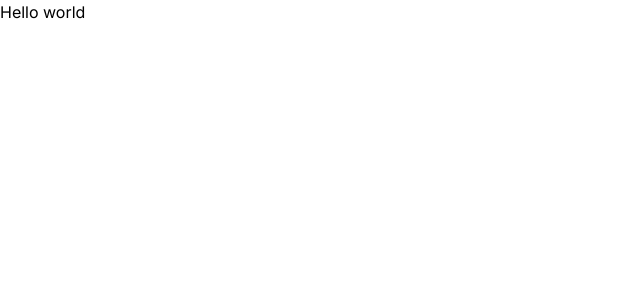
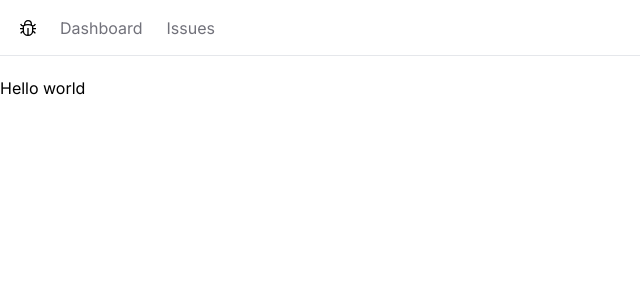
Before and after one commit to hebahiari/issue-tracker, a Next.js app: page / in a window 1280 px wide. Shown: the top 300 px of the page, without its empty margins (0-640 px from the left). Built offline with nearby package versions, Linux system fonts and the light colour scheme.

Commit message:
added navbar

```diff
--- /dev/null
+++ b/app/Navbar.tsx
@@ -0,0 +1,23 @@
+import Link from 'next/link'
+import React from 'react'
+import { GrBug } from "react-icons/gr"
+
+
+const Navbar = () => {
+
+    const links = [
+        { label: 'Dashboard', href: "/" },
+        { label: 'Issues', href: "/issues" }
+    ]
+
+    return (
+        <nav className='flex items-center border-b space-x-6 mb-5 px-5 h-14 '>
+            <Link href="/"><GrBug />
+            </Link>
+            <ul className='flex space-x-6'>
+                {links.map((link) => <li key={link.href}><Link className='text-zinc-500 hover:text-zinc-700 transition-colors' href={link.href}>{link.label}</Link></li>
+                )}            </ul>
+        </nav>)
+}
+
+export default Navbar
--- a/app/layout.tsx
+++ b/app/layout.tsx
@@ -1,6 +1,7 @@
 import './globals.css'
 import type { Metadata } from 'next'
 import { Inter } from 'next/font/google'
+import Navbar from './Navbar'
 
 const inter = Inter({ subsets: ['latin'] })
 
@@ -16,7 +17,12 @@ export default function RootLayout({
 }) {
   return (
     <html lang="en">
-      <body className={inter.className}>{children}</body>
+      <body className={inter.className}>
+        <Navbar />
+        <main>
+          {children}
+        </main>
+      </body>
     </html>
   )
 }
--- a/package.json
+++ b/package.json
@@ -19,6 +19,7 @@
     "postcss": "8.4.38",
     "react": "18.2.0",
     "react-dom": "18.2.0",
+    "react-icons": "^4.11.0",
     "tailwindcss": "3.4.3",
     "typescript": "5.4.4"
   }
```
Also changed, not shown: 1 other file (tests, documents, lock files or other folders).
